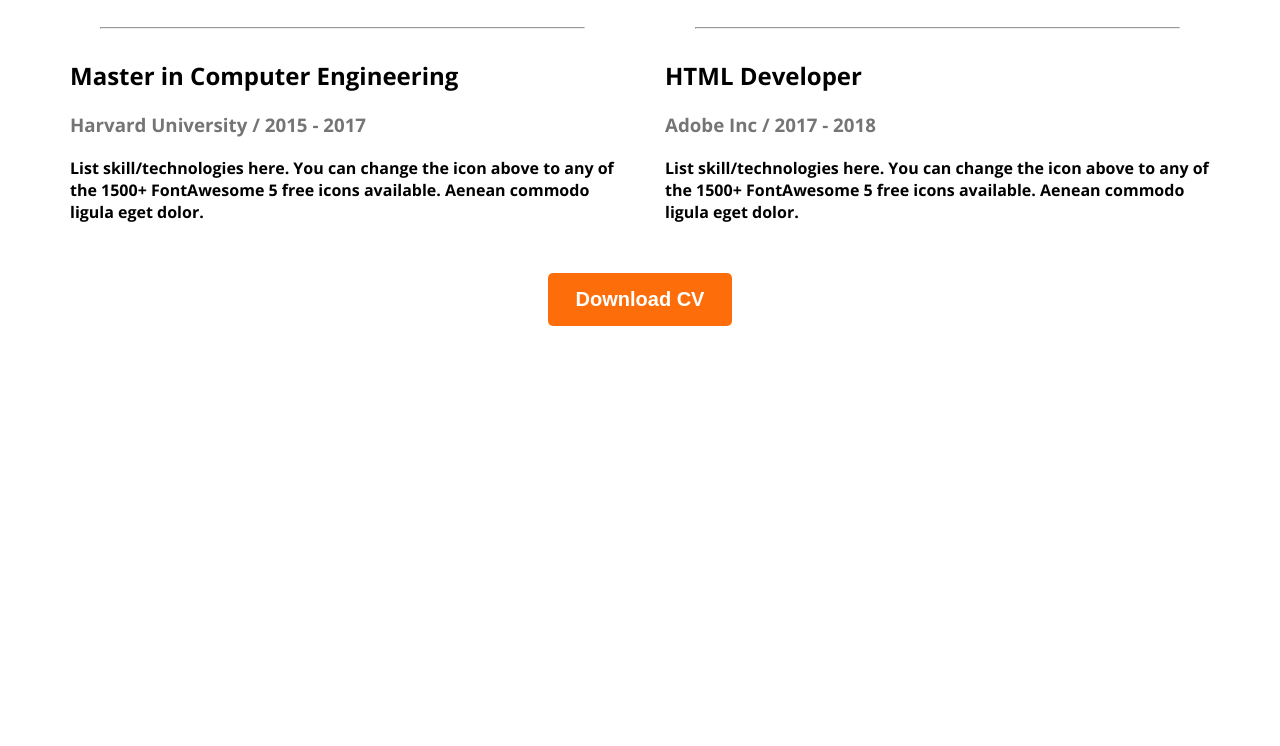
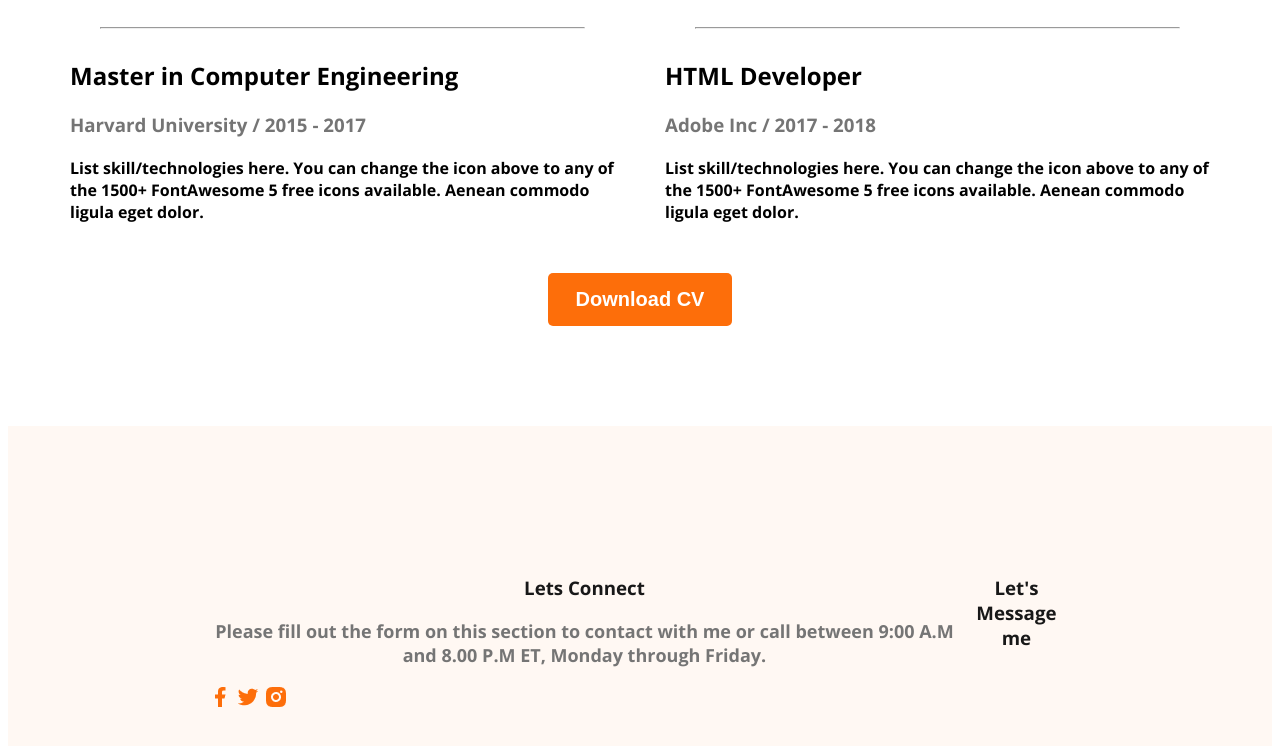
Before and after one commit to Tanvir-Tanu63/web-developer-porttfolio, a plain HTML site: page index.html in a window 1280 px wide. Shown: the part 2679-3425 px from the top of the page. Before the commit the page ends 3013 px from the top, so only its background shows below. Drawn offline with nearby package versions, Linux system fonts and the light colour scheme.

Commit message:
basic footer

```diff
--- a/index.html
+++ b/index.html
@@ -148,6 +148,20 @@
       </section>
     </main>
     <footer>
+        <div class="footer-column">
+            <h3 class="section-title">Lets Connect</h3>
+            <p class="section-description">Please fill out the form on this section to contact with me or call between 9:00 A.M and 8.00 P.M ET, Monday through Friday.</p>
+            <div class="social-link">
+                <a href=""><img src="images/icons/facebook.png" alt=""></a>
+                <a href=""><img src="images/icons/twitter.png" alt=""></a>
+                <a href=""><img src="images/icons/insta.png" alt=""></a>
+            </div>
+
+        </div>
+        <div class="footer-column">
+            <h3 class="section-title">Let's Message me</h3>
+
+        </div>
 
     </footer>
 
--- a/styles/portfolio.css
+++ b/styles/portfolio.css
@@ -148,3 +148,12 @@ main section{
     text-align: center;
     margin-top: 50px;
 }
+
+/* footer style */
+
+footer{
+    display: flex;
+    background: #FFF8F3;
+    margin-top: 100px;
+    padding: 130px 200px ;
+}
```
